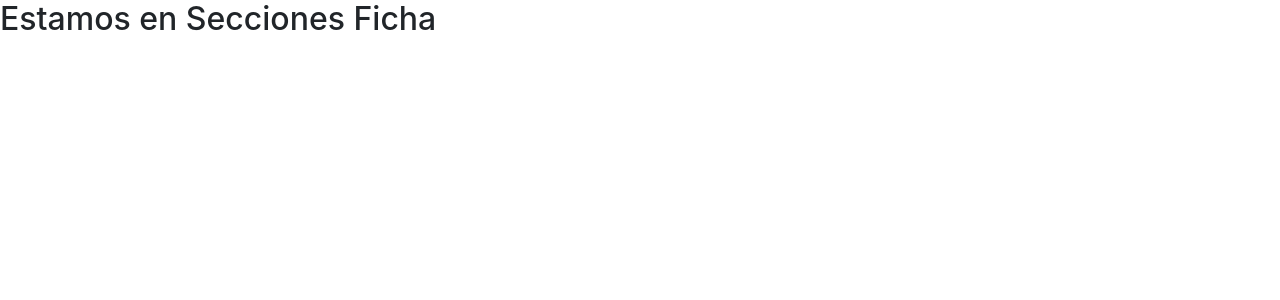
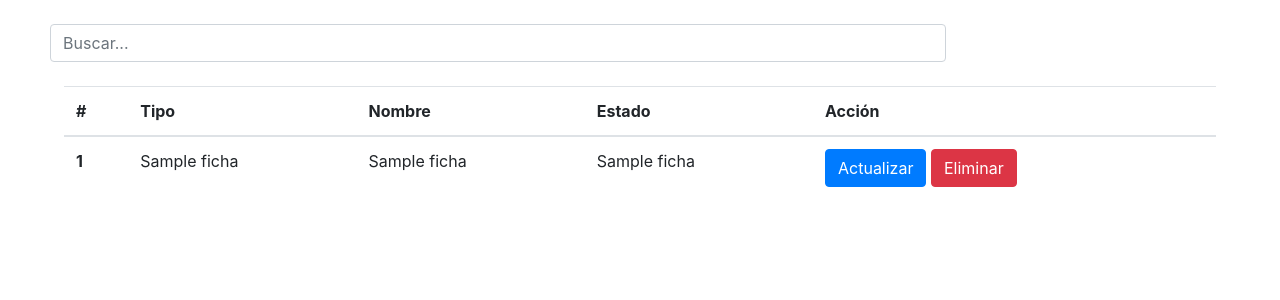
Before and after one commit to taguz91/pera-admin, a PHP site: the page made by src/vista/seccionFichaV/index.php in a window 1280 px wide. Shown: the part 72-372 px from the top of the page. Run offline with PHP 8.4, Linux system fonts and the light colour scheme; the template is opened without the code that fills it: most values are stand-ins (such as "Sample title", 1, 10 or a date in 2020); some libraries are stand-ins or nearby versions.

Commit message:
Avanzando CRUD de Secciones

```diff
--- a/src/modelo/seccionFichaM/SeccionFichaBD.php
+++ b/src/modelo/seccionFichaM/SeccionFichaBD.php
@@ -18,11 +18,11 @@ abstract class SeccionFichaBD{
     static function seleccionarSeccionFicha(SeccionFichaMD $seccion=null, int $key){
 
         $pst=null;
-        if($seccion==null && $key==null){
+        if($seccion==0 && $key==null){
             $pst=getCon()->prepare('SELECT id_seccion_ficha, id_tipo_ficha, seccion_ficha_nombre, seccion_ficha_activa
                                     FROM "SeccionesFicha"');
             $pst->execute();
-        }else if ($seccion!=null && $key!=null){
+        }else if ($seccion!=0 && $key!=null){
 
             switch($key){
 
--- a/src/modelo/seccionFichaM/SeccionFichaMD.php
+++ b/src/modelo/seccionFichaM/SeccionFichaMD.php
@@ -18,6 +18,7 @@ class SeccionFichaMD{
         $this->seccionFichaNombre=$seccionFichaNombre;
         $this->seccionFichaActiva=$seccionFichaActiva;
     }
+
 
 
     public function getIdSeccionFicha():int
--- /dev/null
+++ b/src/vista/seccionFichaV/actualizar.php
@@ -0,0 +1,45 @@
+<?php
+require 'src/vista/templates/headerform.php';
+require_once 'src/vista/seccionFichaV/index.php';
+ ?>
+  <div class="modal fade" id="exampleModal" tabindex="-1" role="dialog" aria-labelledby="exampleModalLabel" aria-hidden="true">
+    <div class="modal-dialog" role="document">
+      <div class="modal-content">
+        <div class="modal-header">
+          <h5 class="modal-title" id="exampleModalLabel1">Actualizar Datos de Ficha</h5>
+          <button type="button" class="close" data-dismiss="modal" aria-label="Close">
+            <span aria-hidden="true">&times;</span>
+          </button>
+        </div>
+        <div class="modal-body">
+        <form>
+            <div class="form-group">
+              <label for="exampleInputEmail1">Email address</label>
+              <input type="email" class="form-control" id="exampleInputEmail1" aria-describedby="emailHelp" placeholder="Enter email">
+              <small id="emailHelp" class="form-text text-muted">We'll never share your email with anyone else.</small>
+            </div>
+            <div class="form-group">
+              <label for="exampleInputPassword1">Password</label>
+              <input type="password" class="form-control" id="exampleInputPassword1" placeholder="Password">
+            </div>
+            <div class="form-check">
+              <input type="checkbox" class="form-check-input" id="exampleCheck1">
+              <label class="form-check-label" for="exampleCheck1">Check me out</label>
+            </div>
+            <button type="submit" class="btn btn-primary">Submit</button>
+        </form>
+        </div>
+        <div class="modal-footer">
+          <button type="button" class="btn btn-secondary" data-dismiss="modal">Close</button>
+          <button type="button" class="btn btn-primary">Save changes</button>
+        </div>
+      </div>
+    </div>
+  </div>
+
+
+
+
+<?php
+require 'src/vista/templates/footerform.php';
+ ?>
--- a/src/vista/seccionFichaV/index.php
+++ b/src/vista/seccionFichaV/index.php
@@ -1,9 +1,80 @@
 <?php
 require 'src/vista/templates/header.php';
+require_once 'src/vista/seccionFichaV/actualizar.php';
  ?>
 
-<h2>Estamos en Secciones Ficha</h2>
+<br>
+<div class="active-cyan-4 mb-4" style="width: 70%;margin-left:50px;" >
+  <input class="form-control" type="text" placeholder="Buscar..." aria-label="Search" >
+</div>
 
+<table class="table table-hover" style="width: 90%"  align="center" >
+  <thead >
+    <tr>
+      <th scope="col">#</th>
+      <th scope="col">Tipo</th>
+      <th scope="col">Nombre</th>
+      <th scope="col">Estado</th>
+      <th scope="col">Acción</th>
+    </tr>
+  </thead>
+  <tbody>
+
+  <?php
+
+
+        foreach($fichas as $ficha){
+            echo "<tr>
+            <th scope='row'>{$ficha[0]}</th>
+            <td>{$ficha[1]}</td>
+            <td>{$ficha[2]}</td>
+            <td>{$ficha[3]}</td>
+            <td><button type='button' class='btn btn-primary editbtn'
+            data-toggle='modal' data-target='#exampleModal'>Actualizar</button>
+            <button type='button' class='btn btn-danger'>Eliminar</button></td>
+            </tr>";
+
+        }
+
+
+  ?>
+
+
+  </tbody>
+</table>
+
+<script>
+  $(document).ready(function(){
+    $('.editbtn').on('click',function(){
+      $('#exampleModal').modal('show');
+        $tr = $(this).closest('tr');
+        var c=0;
+
+        var data1 = $tr.children("th").map(function(){
+
+
+           return $(this).text();
+
+
+        }).get();
+
+        var data2 = $tr.children("td").map(function(){
+          c++;
+          if(c<4){
+           return $(this).text();
+          }
+
+        }).get();
+
+        var data =data1.concat(data2)
+
+        console.log(data);
+
+        $('#exampleInputEmail1').val(data[2]);
+    });
+  });
+
+</script>
 
 
 <?php
```
Also changed, not shown: src/controlador/seccionficha/seccionficha.php (+18 -0 lines).
